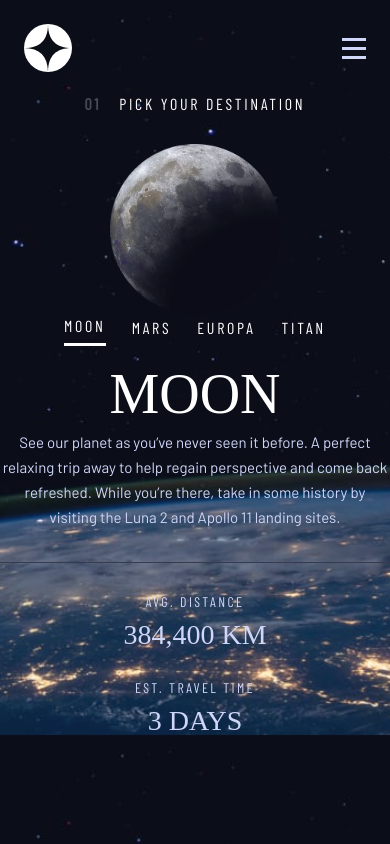
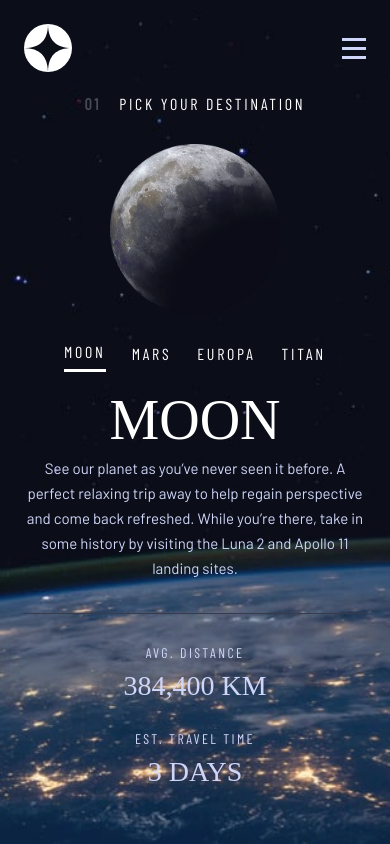
Before and after one commit to arijit-malakar/space-tourism-website, a React (Vite) app: page / in a window 390 px wide. Built offline with nearby package versions, Linux system fonts and the light colour scheme; a web font is replaced by a local one.

Commit message:
Styling fixes for page-title and container alignment

```diff
--- a/src/index.css
+++ b/src/index.css
@@ -265,37 +265,21 @@ p {
 }
 
 /* Other Pages */
-.align-page {
-  padding: 4.75rem 0 0 10.375rem;
-}
-
-@media (max-width: 768px) {
-  .align-page {
-    padding: 2.5rem 0 0 0;
-  }
-}
-
-@media (max-width: 480px) {
-  .align-page {
-    padding: 1.5rem 0 0 0;
-  }
-}
-
 .page-title {
-  margin-bottom: 6rem;
+  margin: 4.75rem 0 4rem 10.375rem;
   text-align: left;
   color: var(--color-white);
 }
 
 @media (max-width: 768px) {
   .page-title {
-    margin: 0 0 3.75rem 2.375rem;
+    margin: 2.5rem 0 3.75rem 2.375rem;
   }
 }
 
 @media (max-width: 480px) {
   .page-title {
-    margin: 0 0 2rem 0;
+    margin: 1.5rem 0 2rem;
     text-align: center;
   }
 }
@@ -313,13 +297,21 @@ p {
 
 /* Destination Page */
 .align-page-destination {
-  padding-right: 10.25rem;
+  padding: 0 10.25rem 7.375rem 10.375rem;
   justify-content: space-between;
 }
 
 @media (max-width: 768px) {
   .align-page-destination {
-    padding-right: unset;
+    padding: 0 6.125rem 3.875rem;
+    gap: 3.25rem;
+  }
+}
+
+@media (max-width: 480px) {
+  .align-page-destination {
+    padding: 0 1.5rem 3.625rem;
+    gap: 1.625rem;
   }
 }
 
@@ -331,13 +323,13 @@ p {
 
 /* Destination Page - Tabs */
 .tab-image-wrapper {
-  padding-left: 4rem;
+  padding: 2.125rem 0 0 4rem;
   justify-content: center;
 }
 
 @media (max-width: 768px) {
   .tab-image-wrapper {
-    padding-left: unset;
+    padding: unset;
   }
 
   .tab-image {
--- a/src/pages/Destination.tsx
+++ b/src/pages/Destination.tsx
@@ -1,10 +1,11 @@
 const Destination = () => {
   return (
-    <div className="container align-page align-page-destination">
-      <div className="col">
+    <>
       <h5 className="page-title">
         <strong>01</strong>Pick your destination
       </h5>
+      <div className="container align-page-destination">
+        <div className="col">
           <div className="tab-image-wrapper">
             <img
               className="tab-image"
@@ -24,9 +25,9 @@ const Destination = () => {
             <h2 className="tab-title mb-14">Moon</h2>
             <p className="tab-description pb-54 mb-28">
               See our planet as you’ve never seen it before. A perfect relaxing
-            trip away to help regain perspective and come back refreshed. While
-            you’re there, take in some history by visiting the Luna 2 and Apollo
-            11 landing sites.
+              trip away to help regain perspective and come back refreshed.
+              While you’re there, take in some history by visiting the Luna 2
+              and Apollo 11 landing sites.
             </p>
             <div className="tab-stats">
               <div className="stat-group">
@@ -41,6 +42,7 @@ const Destination = () => {
           </div>
         </div>
       </div>
+    </>
   );
 };
 
```
Lines whose indentation alone changed are shown as unchanged.
